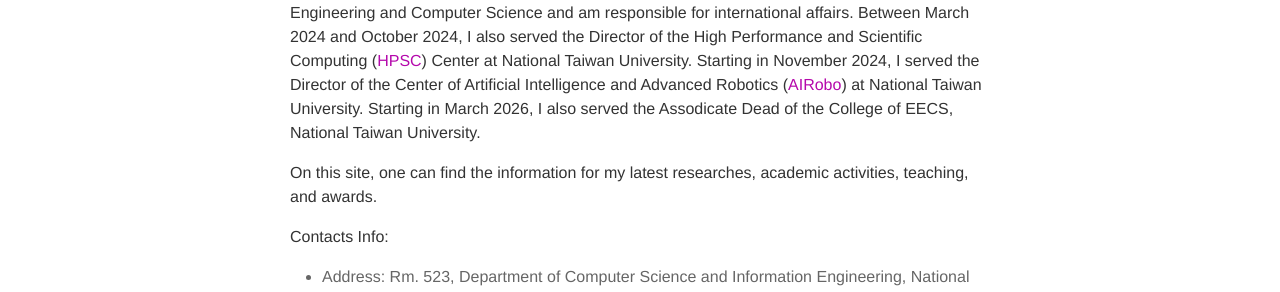
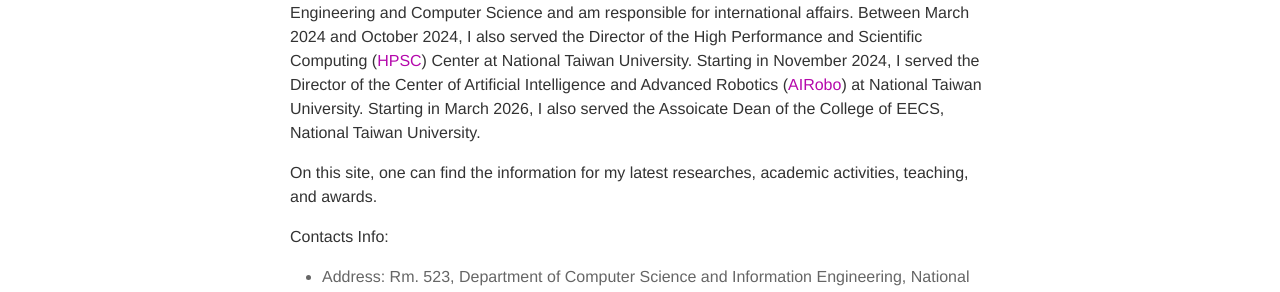
Before and after one commit to NEWSLabNTU/DanielShih, a Jekyll site: the page built from _pages/about.md, in a window 1280 px wide and 900 px high, scrolled down 654 px. Shown: the part 184-476 px from the top of the window. Built offline with Jekyll 4.4.1, drawn with Linux system fonts in a browser that asks for light colours; nearby versions of some CDN libraries.

Commit message:
correct typo on about page

```diff
--- a/_pages/about.md
+++ b/_pages/about.md
@@ -20,7 +20,7 @@ In February 2004, I joined the Department of Computer Science and Information En
 
 Several of my research interests developed when I was at Urbana-Champaign will continue. For instance, multi-dimension real-time resource allocation and real-time scheduling theory. In the meantime, I start investigating other emerging, interesting, and challenging research topics. At this moment, my research interests include real-time process scheduling, requirement assignment and determination, resource allocation, cyber-physical systems, streaming computation, and system integration. Between August 2017 and August 2018, I had a jointed position at National Taiwan University Hospital and serve as the Sector Chief of System and Networking Group in the Office of Information Technology.  Between September 2018 and July 2019, I had a jointed position at [LiLee Systems](http://www.lileesystems.com) as a Chief Scientist and participate the projects related to autonomous vehicle. Between August 2019 and July 2022, I served the Director of [Graduate Institute of Networking and Multimedia](https://www.inm.ntu.edu.tw), National Taiwan University and the Interim Director of High Performance and Scientific Computing Center.
 
-Between August 2022 and July 2024, I served the Associate Dean of the College of Electrical Engineering and Computer Science and am responsible for international affairs. Between March 2024 and October 2024, I also served the Director of the High Performance and Scientific Computing ([HPSC](https://hpsc.ntu.edu.tw/)) Center at National Taiwan University. Starting in November 2024, I served the Director of the Center of Artificial Intelligence and Advanced Robotics ([AIRobo](http://ai.robo.ntu.edu.tw/)) at National Taiwan University. Starting in March 2026, I also served the Assodicate Dead of the College of EECS, National Taiwan University.
+Between August 2022 and July 2024, I served the Associate Dean of the College of Electrical Engineering and Computer Science and am responsible for international affairs. Between March 2024 and October 2024, I also served the Director of the High Performance and Scientific Computing ([HPSC](https://hpsc.ntu.edu.tw/)) Center at National Taiwan University. Starting in November 2024, I served the Director of the Center of Artificial Intelligence and Advanced Robotics ([AIRobo](http://ai.robo.ntu.edu.tw/)) at National Taiwan University. Starting in March 2026, I also served the Assoicate Dean of the College of EECS, National Taiwan University.
 
 On this site, one can find the information for my latest researches, academic activities, teaching, and awards.
 
```
